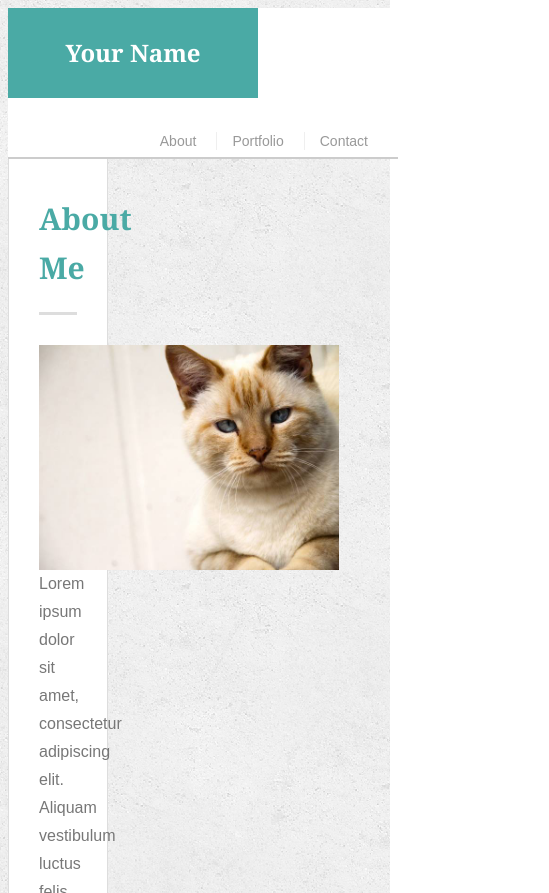
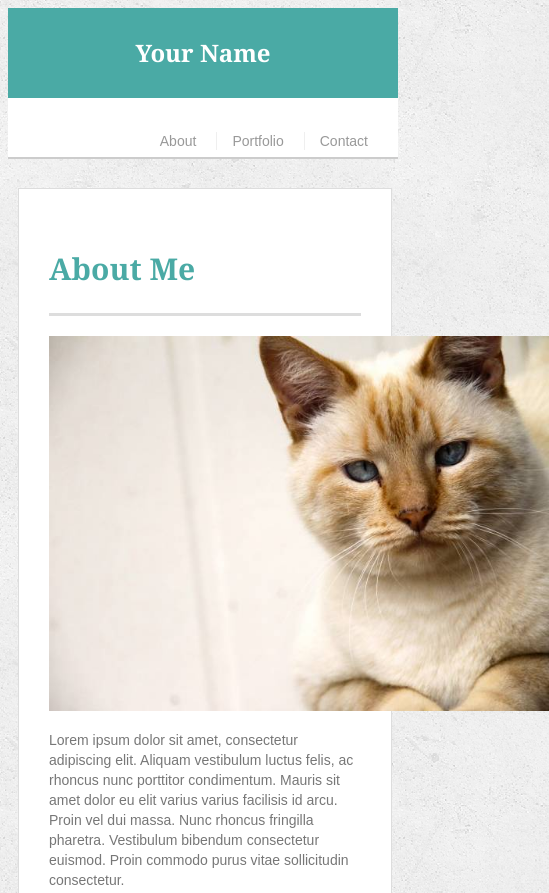
Before and after one commit to gfellouris/Responsive-Portfolio, a plain HTML site: page index.html in a window 390 px wide. Shown: the top 893 px of the page, 549 px wide, since content can reach past the window. Drawn offline with Linux system fonts and the light colour scheme.

Commit message:
640-index almost complete - need to figure out how to get the float:none set to center align the naviagation menu

```diff
--- a/assets/css/style.css
+++ b/assets/css/style.css
@@ -54,8 +54,30 @@ body {
 }
 
 @media screen and (max-width: 640px) {
+  nav {
+    float: left;
+    text-align: center;
+    margin-top: 25px;
+  }
+
   section.main-section {
-    max-width: 100px;
+    max-width: auto;
+    margin: 50px 10px;
+    font-size: 14px;
+    line-height: 20px;
+  }
+
+  a#logo {
+    width: 100%;
+    max-width: auto;
+  }
+
+  img.auth-image {
+    float: none;
+    width: 500px;
+    height: auto;
+    font-size: 24px;
+    margin: auto;
   }
 }
 
```
